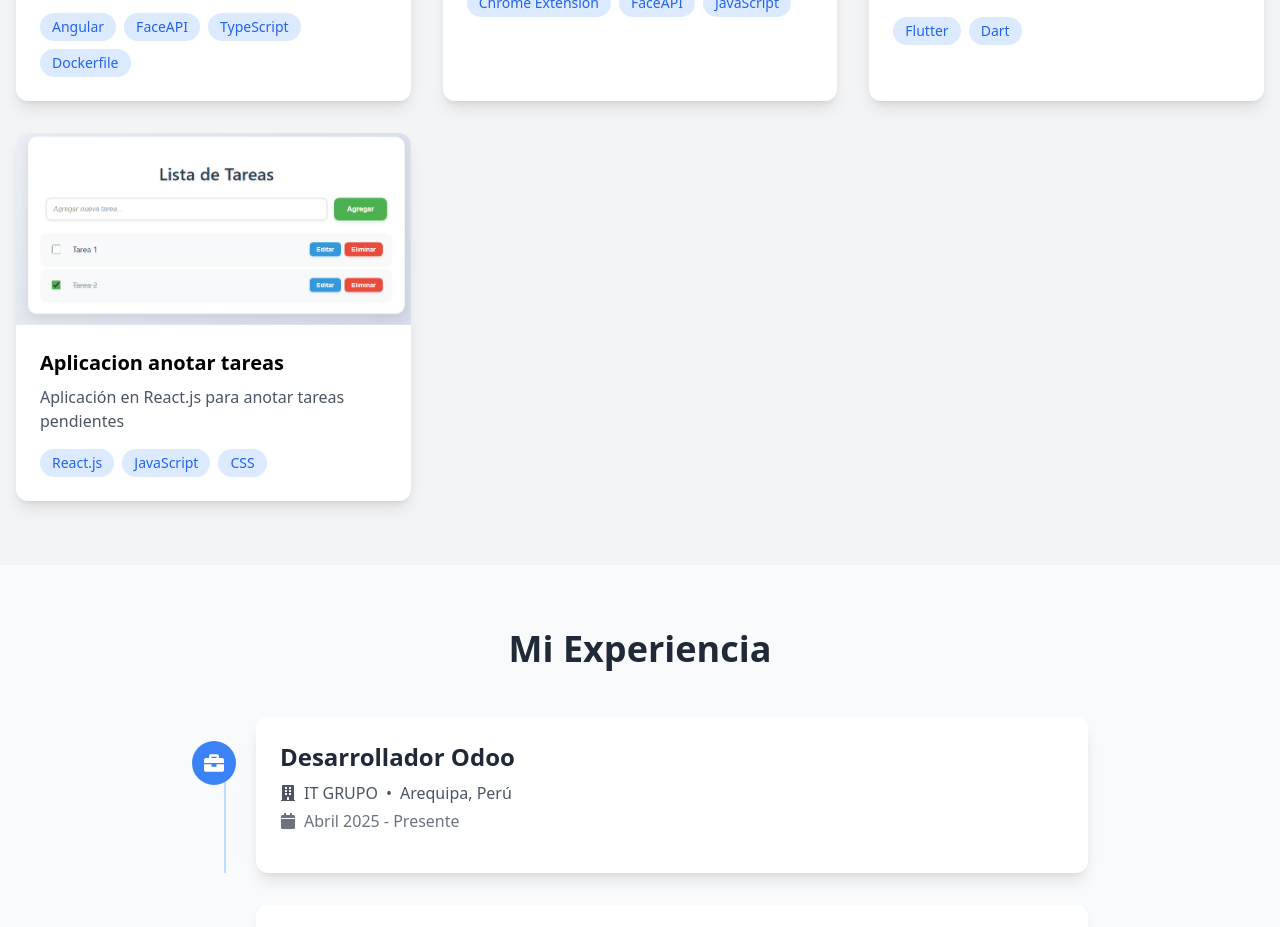
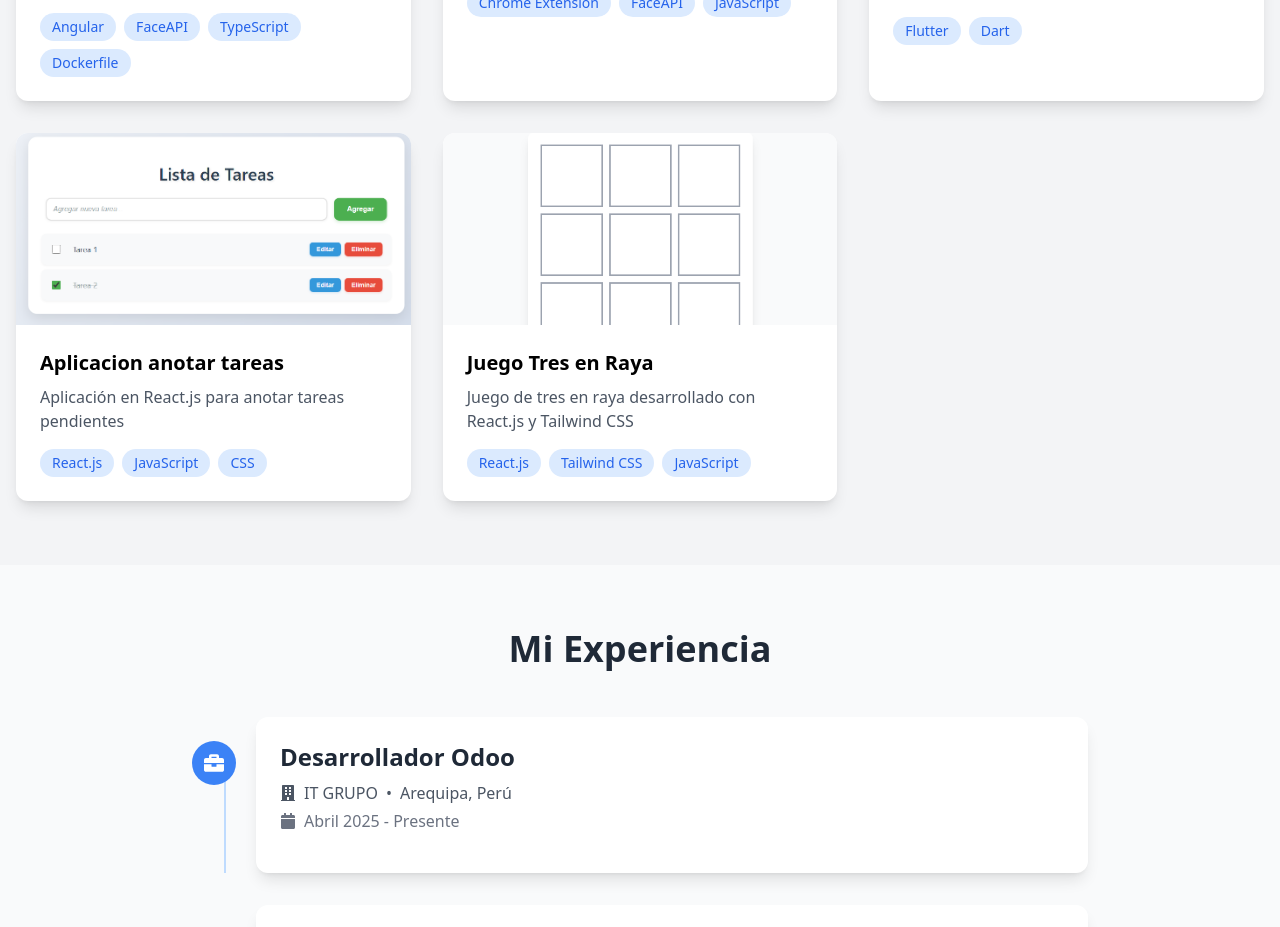
Before and after one commit to dotir/portafolio, a React (Create React App) app: page / in a window 1280 px wide. Shown: the part 2780-3707 px from the top of the page. Built offline with nearby package versions, Linux system fonts and the light colour scheme.

Commit message:
proyecto 6

```diff
--- a/src/pages/Projects.js
+++ b/src/pages/Projects.js
@@ -31,15 +31,15 @@ const projects = [
         image: '/project5.png',
         demo: 'https://to-do-list-azure-one.vercel.app/',
         technologies: ['React.js', 'JavaScript', 'CSS'],
-    }
-    // {
-    //     title: 'Bot de Música Discord',
-    //     description: 'Bot de música dockerizado para Discord con funcionalidades avanzadas',
-    //     image: '/project3.jpg',
-    //     repositorio: 'https://github.com/dotir/BotMusic_Olympus',
-    //     demo: '#',
-    //     technologies: ['Python', 'Discord.js', 'Docker']
-    // }
+    },
+    // projecto juego tres en raya
+    {
+        title: 'Juego Tres en Raya',
+        description: 'Juego de tres en raya desarrollado con React.js y Tailwind CSS',
+        image: '/project6.png',
+        demo: 'https://tic-tac-toe-psi-smoky.vercel.app/',
+        technologies: ['React.js', 'Tailwind CSS', 'JavaScript'],
+    },
 ];
 
 const Projects = () => (
```
Also changed, not shown: public/project6.png (added).
